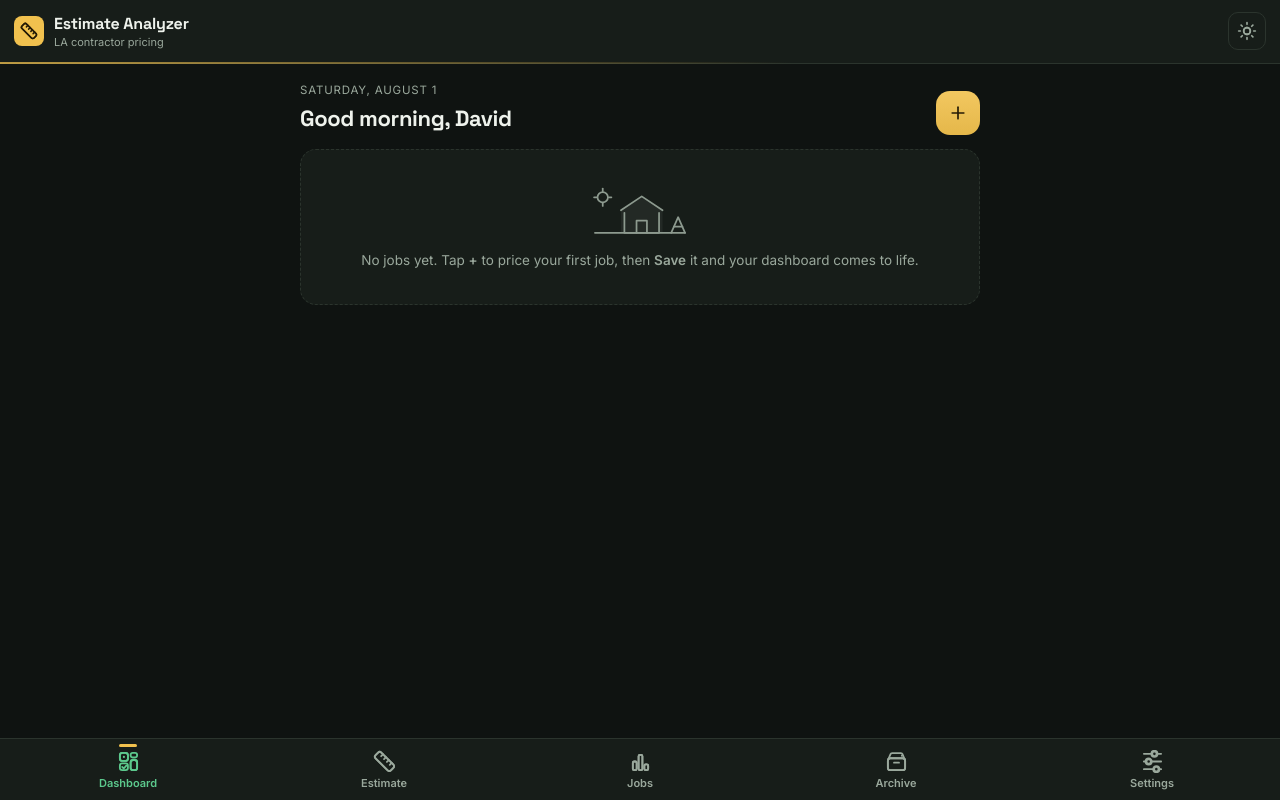
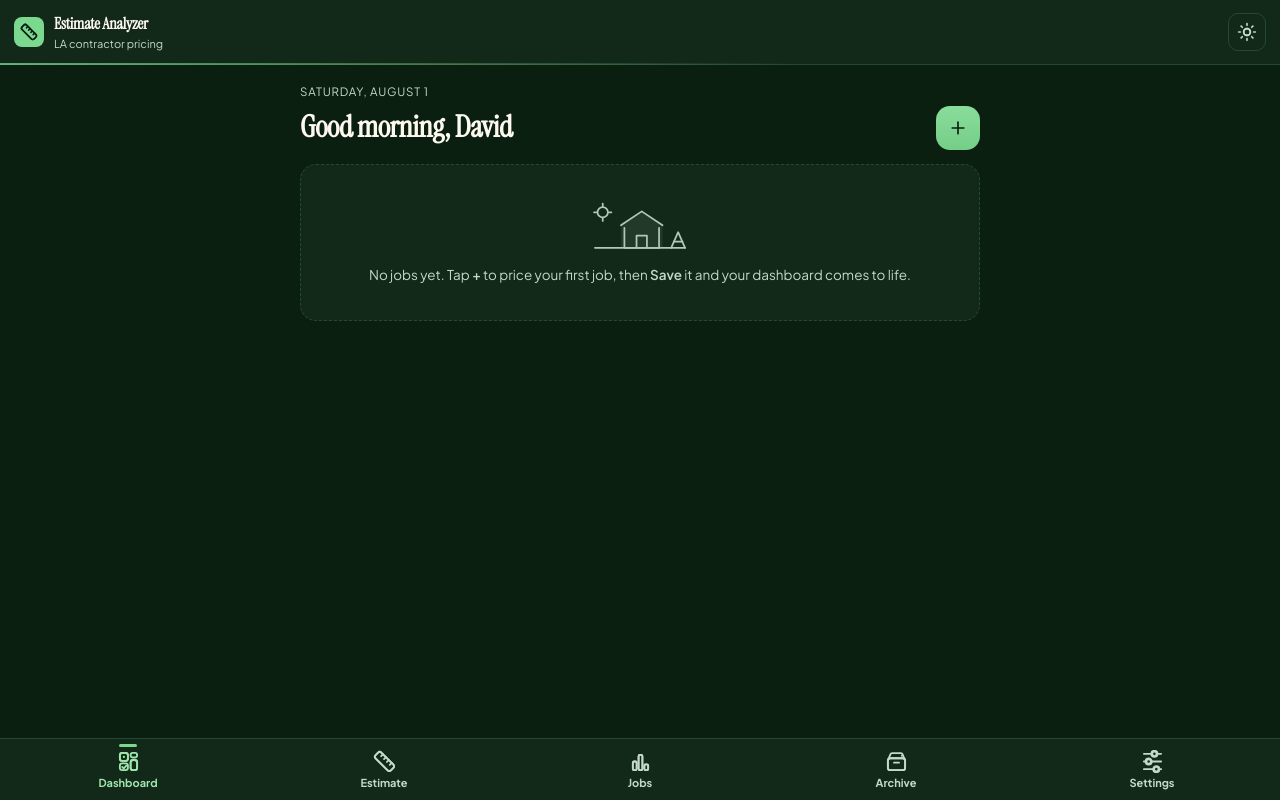
Before and after one commit to grassrootsmarketing/estimate-analyzer, a website: page index.html in a window 1280 px wide. Drawn offline with Linux system fonts and the light colour scheme.

Commit message:
Forest and sage rebrand: dark green / light green themes, serif display type, Jakarta body, all three pages

```diff
--- a/index.html
+++ b/index.html
@@ -17,17 +17,19 @@
   /* Vendored display face (OFL): Space Grotesk, served same-origin, cached by the SW */
   @font-face{font-family:"Space Grotesk";font-style:normal;font-weight:500;font-display:swap;src:url("/vendor/fonts/space-grotesk-latin-500-normal.woff2") format("woff2")}
   @font-face{font-family:"Space Grotesk";font-style:normal;font-weight:700;font-display:swap;src:url("/vendor/fonts/space-grotesk-latin-700-normal.woff2") format("woff2")}
-  @font-face{font-family:"Inter";font-style:normal;font-weight:400;font-display:swap;src:url("/vendor/fonts/inter-latin-400-normal.woff2") format("woff2")}
-  @font-face{font-family:"Inter";font-style:normal;font-weight:600;font-display:swap;src:url("/vendor/fonts/inter-latin-600-normal.woff2") format("woff2")}
+  @font-face{font-family:"Instrument Serif";font-style:normal;font-weight:400;font-display:swap;src:url("/vendor/fonts/instrument-serif-latin-400-normal.woff2") format("woff2")}
+  @font-face{font-family:"Plus Jakarta Sans";font-style:normal;font-weight:400;font-display:swap;src:url("/vendor/fonts/plus-jakarta-sans-latin-400-normal.woff2") format("woff2")}
+  @font-face{font-family:"Plus Jakarta Sans";font-style:normal;font-weight:600;font-display:swap;src:url("/vendor/fonts/plus-jakarta-sans-latin-600-normal.woff2") format("woff2")}
+  @font-face{font-family:"Plus Jakarta Sans";font-style:normal;font-weight:700;font-display:swap;src:url("/vendor/fonts/plus-jakarta-sans-latin-700-normal.woff2") format("woff2")}
   :root{
-    --bg:#0f1419; --panel:#171e26; --panel2:#1d2731; --line:#2a3744;
-    --ink:#ffffff; --muted:#eef2f6; --accent:#ff8c42; --accent2:#ffb072;
-    --good:#3ecf8e; --warn:#f5c451; --bad:#f06548; --chip:#22303c;
+    --bg:#0b1f11; --panel:#12291a; --panel2:#183321; --line:#274830;
+    --ink:#fdf9ee; --muted:#c5d8c8; --accent:#7bd98f; --accent2:#9fe6ae;
+    --good:#7bd98f; --warn:#e9c46a; --bad:#f0836b; --chip:#1c3a25;
     --navh:62px;
   }
   *{box-sizing:border-box;-webkit-tap-highlight-color:transparent}
   html,body{margin:0}
-  body{background:var(--bg);color:var(--ink);font:16px/1.5 "Inter",-apple-system,BlinkMacSystemFont,"Segoe UI",Roboto,Helvetica,Arial,sans-serif;
+  body{background:var(--bg);color:var(--ink);font:16px/1.55 "Plus Jakarta Sans",-apple-system,BlinkMacSystemFont,"Segoe UI",Roboto,Helvetica,Arial,sans-serif;
     padding-bottom:calc(var(--navh) + env(safe-area-inset-bottom));-webkit-text-size-adjust:100%}
   input,select,textarea,button{font-family:inherit}
   b,strong{font-weight:600}
@@ -138,8 +140,8 @@
   .savednote.saved{color:var(--good)}
   /* import */
   /* Upload box: prominent by default (reads as primary on mobile, no hover needed), intensifies on hover. */
-  .drop{border:2px dashed var(--accent2);border-radius:16px;padding:26px 16px;text-align:center;color:var(--muted);cursor:pointer;font-size:14px;background:rgba(255,140,66,.06);display:flex;flex-direction:column;align-items:center;gap:7px;min-height:150px;justify-content:center}
-  .drop:hover{border-color:var(--accent);background:rgba(255,140,66,.13)}
+  .drop{border:2px dashed var(--accent2);border-radius:16px;padding:26px 16px;text-align:center;color:var(--muted);cursor:pointer;font-size:14px;background:rgba(123,217,143,.07);display:flex;flex-direction:column;align-items:center;gap:7px;min-height:150px;justify-content:center}
+  .drop:hover{border-color:var(--accent);background:rgba(123,217,143,.14)}
   .drop:active{transform:scale(.99)}
   .drop.over{border-color:var(--accent);background:#21303c;color:var(--ink)}
   .drop-ico{color:var(--accent2);transition:color .16s ease,transform .16s ease}
@@ -179,7 +181,7 @@
   .addsel .iconbtn{flex:0 0 auto;width:44px;height:44px;align-self:center}
   .micorb.rec{background:var(--bad);color:#fff;animation:orbpulse 1.5s ease-out infinite}
   @keyframes orbpulse{0%{box-shadow:0 0 0 0 rgba(240,131,107,.45)}70%{box-shadow:0 0 0 18px rgba(240,131,107,0)}100%{box-shadow:0 0 0 0 rgba(240,131,107,0)}}
-  #calcView.mode-analyze #drop{border-color:var(--accent);background:rgba(255,140,66,.11)}
+  #calcView.mode-analyze #drop{border-color:var(--accent);background:rgba(123,217,143,.12)}
   /* Desktop: two columns, inputs left, price/summary pinned on the right so they stay visible while you edit. */
   @media(min-width:900px){
     .app{max-width:1240px}
@@ -311,30 +313,32 @@
     .app{max-width:720px}
   }
 
-  /* ================= THEME: dark (default) + light ================= */
+  /* ================= THEME: forest (dark, default) + sage (light) =================
+     Palette study: deep forest #0f2c17 against cream #fbf7f0 and light sage
+     #f4f7ef, sage-muted text, warm peach only as a whisper. */
   :root{
-    --bg:#0f1311; --panel:#171d19; --panel2:#1d251f; --line:#2b342d;
-    --ink:#eef2ec; --muted:#9aa89c; --accent:#f1c14e; --accent2:#5cc98d;
-    --good:#5cc98d; --warn:#f1c14e; --bad:#f0836b; --chip:#232c26;
-    --resultbg:#16211b; --resultbd:#2f5f45;
-    --goodbg:#14271e; --goodbd:#2c5540; --goodink:#8fe0b4;
-    --warnbg:#2a2410; --warnbd:#57491d; --warnink:#f0d68a;
-    --badbg:#2c1a16; --badbd:#5e342b; --badink:#f3b3a4;
-    --tipbg:#050806; --tipink:#eef2ec; --primink:#241a05;
-    --field:#141a16; --fieldbd:#333e35; --onaccent2:#04120a;
+    --bg:#0b1f11; --panel:#12291a; --panel2:#183321; --line:#274830;
+    --ink:#fdf9ee; --muted:#c5d8c8; --accent:#7bd98f; --accent2:#9fe6ae;
+    --good:#7bd98f; --warn:#e9c46a; --bad:#f0836b; --chip:#1c3a25;
+    --resultbg:#123020; --resultbd:#2e6b45;
+    --goodbg:#123425; --goodbd:#2c6647; --goodink:#a4e8ba;
+    --warnbg:#2c2611; --warnbd:#5c4d1f; --warnink:#f0d68a;
+    --badbg:#301c15; --badbd:#63382c; --badink:#f3b3a4;
+    --tipbg:#04120a; --tipink:#fdf9ee; --primink:#0b1f11;
+    --field:#0f2716; --fieldbd:#2e5238; --onaccent2:#0b1f11;
     --shadow:rgba(0,0,0,.45); --shadowsoft:rgba(0,0,0,.30);
   }
   :root[data-theme="light"]{
-    --bg:#f6f2e9; --panel:#ffffff; --panel2:#f4efe2; --line:#e7e0cf;
-    --ink:#1b2a22; --muted:#75705f; --accent:#f1c14e; --accent2:#1f6b46;
-    --good:#1f6b46; --warn:#b9831c; --bad:#bf432f; --chip:#efe8d5;
-    --resultbg:#f3f9f4; --resultbd:#cfe6d8;
-    --goodbg:#eaf5ee; --goodbd:#bfe0cd; --goodink:#1c5c3c;
+    --bg:#f2f6ec; --panel:#fffdf7; --panel2:#e9f0dc; --line:#d7e1c8;
+    --ink:#0f2c17; --muted:#5b7057; --accent:#1f4a26; --accent2:#2e7a44;
+    --good:#217a4b; --warn:#b9831c; --bad:#bf432f; --chip:#e7efdb;
+    --resultbg:#f6faf1; --resultbd:#c9dcc0;
+    --goodbg:#e7f3e9; --goodbd:#b9dcc4; --goodink:#1b5e39;
     --warnbg:#fdf3d7; --warnbd:#ecd08a; --warnink:#7a531a;
     --badbg:#fbeee9; --badbd:#e7c4b9; --badink:#9a3322;
-    --tipbg:#1b2a22; --tipink:#ffffff; --primink:#3a2c05;
-    --field:#ffffff; --fieldbd:#ddd5c1; --onaccent2:#ffffff;
-    --shadow:rgba(30,50,35,.12); --shadowsoft:rgba(30,40,30,.05);
+    --tipbg:#0f2c17; --tipink:#fdf9ee; --primink:#fdf9ee;
+    --field:#ffffff; --fieldbd:#ccd8bd; --onaccent2:#ffffff;
+    --shadow:rgba(15,44,23,.14); --shadowsoft:rgba(15,44,23,.06);
   }
   body{background:var(--bg);color:var(--ink)}
   a{color:var(--accent2)}
@@ -572,7 +576,7 @@
   .bdg{display:inline-flex;align-items:center;gap:4px;border-radius:20px;padding:2px 8px;font-size:9.5px;font-weight:600;letter-spacing:.6px;text-transform:uppercase;border:1px solid transparent;vertical-align:middle;white-space:nowrap}
   .bdg-lead{background:rgba(167,139,250,.13);border-color:rgba(167,139,250,.32);color:#b9a5f7}
   .bdg-bidding{background:var(--warnbg);border-color:var(--warnbd);color:var(--warnink)}
-  .bdg-upnext{background:rgba(255,140,66,.13);border-color:rgba(255,140,66,.34);color:var(--accent2)}
+  .bdg-upnext{background:rgba(233,196,106,.13);border-color:rgba(233,196,106,.36);color:var(--warnink)}
   .bdg-active{background:var(--goodbg);border-color:var(--goodbd);color:var(--goodink)}
   .bdg-complete{background:rgba(62,207,142,.07);border-color:rgba(62,207,142,.2);color:#7fb99e}
   .bdg-lost{background:var(--badbg);border-color:var(--badbd);color:var(--badink)}
@@ -581,7 +585,7 @@
   [data-theme="light"] .bdg-complete{color:#2c7a55;background:rgba(44,122,85,.08);border-color:rgba(44,122,85,.22)}
   /* nav count badge: things waiting on you in Jobs */
   .nav button{position:relative}
-  .navbdg{position:absolute;top:5px;left:calc(50% + 6px);min-width:16px;height:16px;border-radius:9px;background:var(--accent);color:#1a1208;font-size:9.5px;font-weight:700;display:flex;align-items:center;justify-content:center;padding:0 4px;line-height:1;box-shadow:0 0 0 2px var(--bg)}
+  .navbdg{position:absolute;top:5px;left:calc(50% + 6px);min-width:16px;height:16px;border-radius:9px;background:var(--accent);color:var(--primink);font-size:9.5px;font-weight:700;display:flex;align-items:center;justify-content:center;padding:0 4px;line-height:1;box-shadow:0 0 0 2px var(--bg)}
   /* job page: tasks, payments, change orders */
   .trow{display:flex;align-items:center;gap:10px;padding:7px 0;border-top:1px solid var(--line)}
   .trow:first-of-type{border-top:none}
@@ -618,7 +622,11 @@
 
   /* ================= TEN-ROUND POLISH PASS ================= */
   /* Type system: Space Grotesk carries the brand voice (titles + money), system UI carries the reading text */
-  :root{--dfont:"Space Grotesk",-apple-system,"Segoe UI",Roboto,Helvetica,Arial,sans-serif;--numfont:var(--dfont)}
+  :root{--dfont:"Instrument Serif",Georgia,"Times New Roman",serif;--numfont:"Space Grotesk",-apple-system,"Segoe UI",Roboto,Helvetica,Arial,sans-serif}
+  /* Instrument Serif ships one weight: keep display text at 400 and let size carry the drama */
+  header .ttl,.titlein,.th-head,.bhi,.jtitle,.sightitle{font-weight:400;letter-spacing:-.01em}
+  .bhi{font-size:30px}
+  .th-head{font-size:27px}
   .recbox .v,.bbig,.jb-l .v,.jtile .v,.fold-num,.jstat .v,.kpi .k-v,.proj-price,.brrow .pr,.marg-head .big,.stat .v,#margVal,.sc .p,.litem-cost b,.totline.big,.pipopen .fig,.iprow .fig,.drow .amt,.payline{font-family:var(--numfont);letter-spacing:-.3px;font-weight:500}
   header .ttl,.titlein,.th-head,.bhi,.jtitle,.sightitle{font-family:var(--dfont)}
   header .ttl{font-weight:700;letter-spacing:-.2px}
```
Also changed, not shown: portal.html (+17 -15 lines), request.html (+13 -11 lines).
